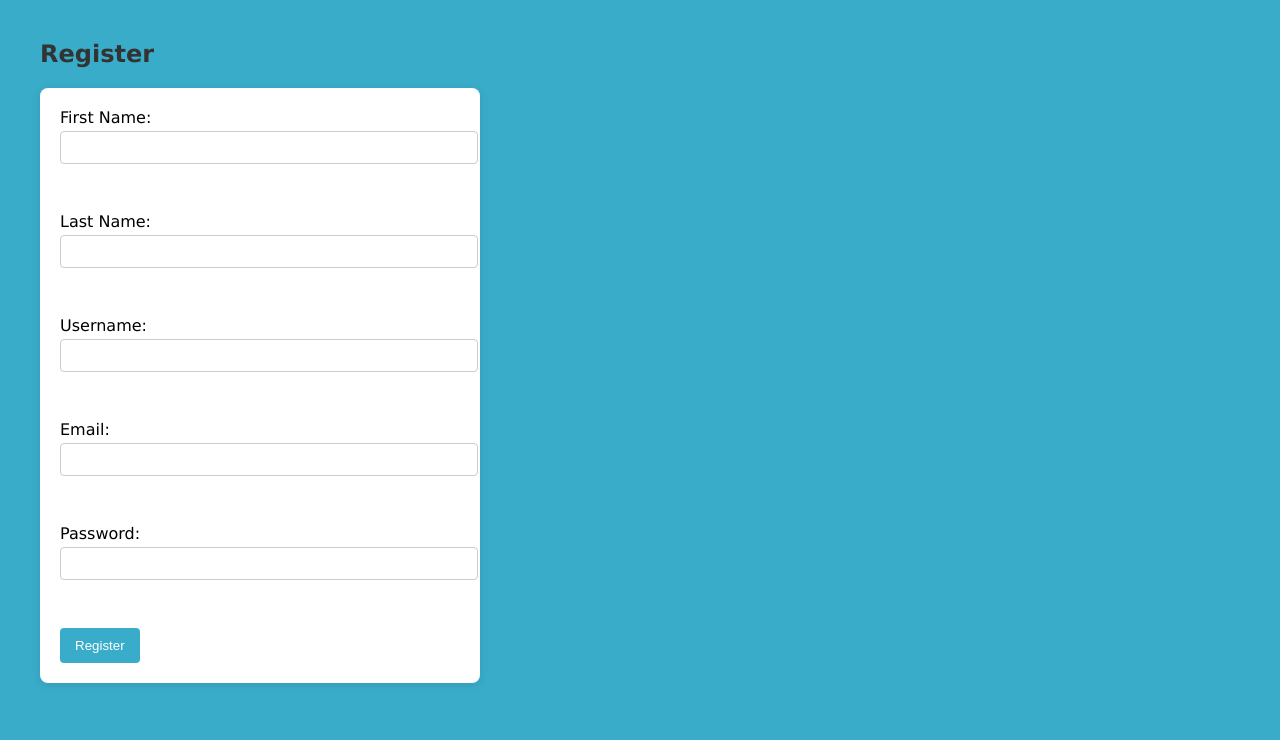
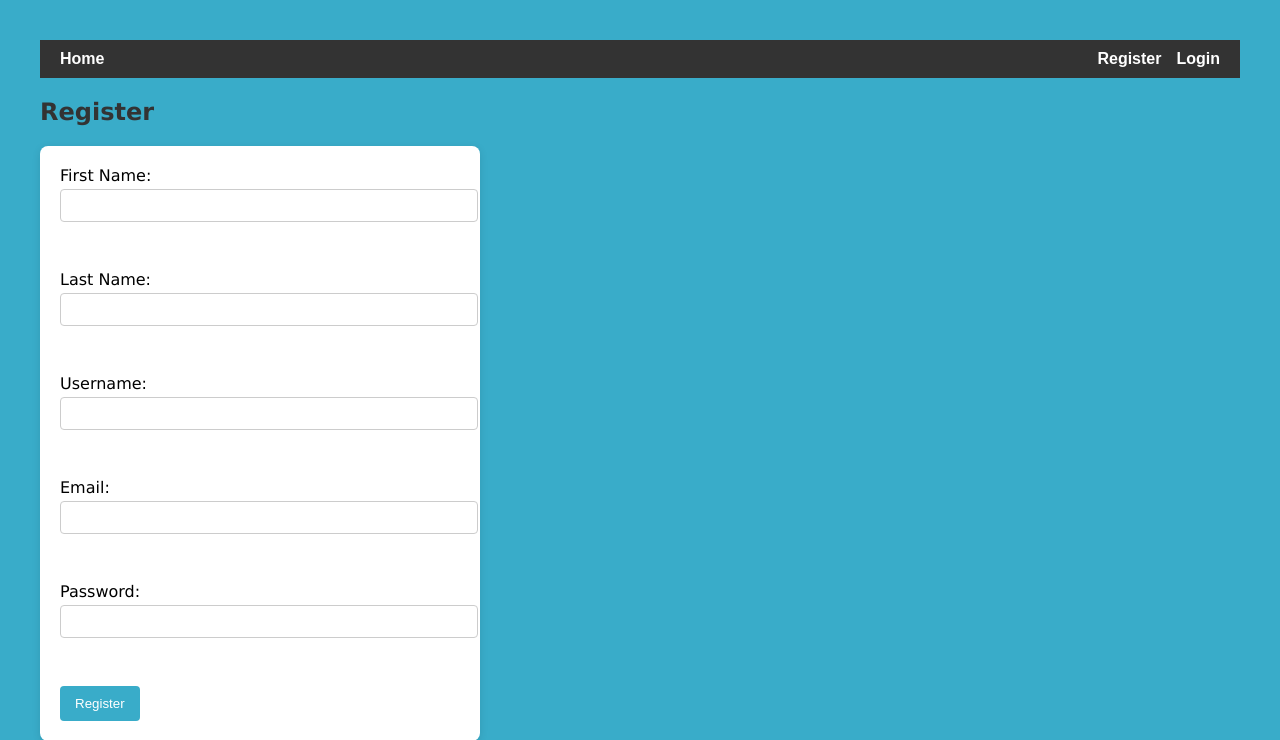
Before and after one commit to vmillios/network-technologies, a PHP site: page /signup.php in a window 1280 px wide. Shown: the top 740 px of the page. Run offline with PHP 8.4, Linux system fonts and the light colour scheme.

Commit message:
added navbar that is dynamic if a user is logged in or not and a logout page

```diff
--- a/app/google-callback.php
+++ b/app/google-callback.php
@@ -1,5 +1,7 @@
 <?php
-session_start();
+if (session_status() == PHP_SESSION_NONE) {
+    session_start();
+}
 require_once 'vendor/autoload.php';
 require_once 'database.php'; // your DB handler
 
@@ -40,6 +42,7 @@ if (isset($_GET['code'])) {
         // User exists, redirect to dashboard
         $_SESSION['user_id'] = $existingUser['id'];
         $_SESSION['username'] = $existingUser['username'];
+        $_SESSION['username'] = $existingUser['username']
         header('Location: dashboard.php');
         exit;
     } else {
--- a/app/index.php
+++ b/app/index.php
@@ -1,4 +1,5 @@
+<?php
+include 'navbar.php';
+?>
 <a href="/signup.php">signup</a>
 <a href="/google-login.php">google signup</a>
-<?php
-?>
--- /dev/null
+++ b/app/navbar.php
@@ -0,0 +1,59 @@
+<?php
+if (session_status() == PHP_SESSION_NONE) {
+    session_start();
+} // Only needed once
+
+?>
+
+<!-- Navbar styles -->
+<style>
+    .navbar {
+        display: flex;
+        justify-content: space-between;
+        align-items: center;
+        background-color: #333;
+        padding: 10px 20px;
+        color: white;
+        font-family: Arial, sans-serif;
+    }
+    .navbar .left {
+        /* your left side content */
+    }
+    .navbar .right {
+        display: flex;
+        align-items: center;
+        gap: 15px;
+    }
+    .navbar a {
+        color: white;
+        text-decoration: none;
+        font-weight: bold;
+    }
+    .navbar a:hover {
+        text-decoration: underline;
+    }
+</style>
+
+<!-- Navbar HTML -->
+<nav>
+    <div class="navbar">
+    <?php if (isset($_SESSION['user_id'])): ?>
+        <div class='left'>
+            <a href="dashboard.php">Dashboard</a>
+            <a href="profile.php">Profile</a>
+        </div>
+        <div class='right'>
+            <span><?php echo $_SESSION['username']?></span>
+            <a href="logout.php">Logout</a>
+        </div>
+    <?php else: ?>
+        <div class='left'>
+            <a href="index.php">Home</a>
+        </div>
+        <div class='right'>
+            <a href="signup.php">Register</a>
+            <a href="login.php">Login</a>
+        </div>
+    <?php endif; ?>
+    </div>
+</nav>
--- a/app/signup.php
+++ b/app/signup.php
@@ -1,5 +1,7 @@
 <?php
-session_start();
+if (session_status() == PHP_SESSION_NONE) {
+    session_start();
+}
 require_once 'database.php'; // your DB handler
 
 // Prefill variables from session if available
@@ -79,6 +81,9 @@ if ($_SERVER['REQUEST_METHOD'] === 'POST') {
   </style>
 </head>
 <body>
+  <?php
+  include 'navbar.php';
+  ?>
   <h2>Register</h2>
 
   <?php if (!empty($error)): ?>
--- a/docker-compose.yml
+++ b/docker-compose.yml
@@ -18,6 +18,9 @@ services:
       - ./app/index.php:/var/www/html/index.php
       - ./app/signup.php:/var/www/html/signup.php
       - ./app/login.php:/var/www/html/login.php
+      - ./app/dashboard.php:/var/www/html/dashboard.php
+      - ./app/navbar.php:/var/www/html/navbar.php
+      - ./app/logout.php:/var/www/html/logout.php
     # volumes:
     #   - ./app/:/var/www/html/
     networks:
```
Also changed, not shown: app/dashboard.php (added, +31 -0 lines), app/login.php (+7 -1 lines), app/logout.php (added, +8 -0 lines).
